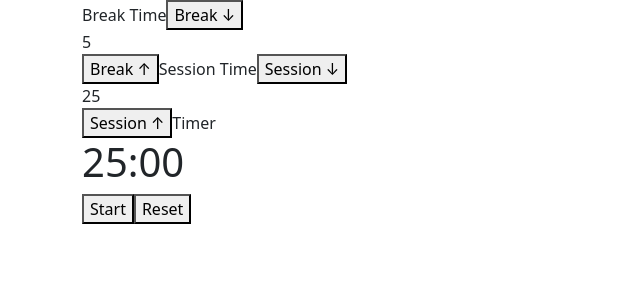
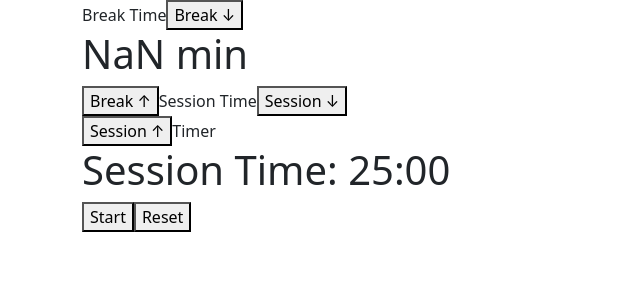
Before and after one commit to Milda100/Timer, a React (Vite) app in the folder clock/: page / in a window 1280 px wide. Shown: the top 300 px of the page, without its empty margins (0-640 px from the left). Built offline with nearby package versions, Linux system fonts and the light colour scheme.

Commit message:
added break function

```diff
--- a/clock/src/App.jsx
+++ b/clock/src/App.jsx
@@ -1,23 +1,19 @@
-
+import { useState } from 'react'
 import './App.css'
 import Container from 'react-bootstrap/Container'
 import TimeDisplay from './components/TimeDisplay'
+import Break from './components/Break'
+import Session from './components/Session'
 
-function App() {
+function App({breakTime, setBreakTime}) {
+
 
   return (
     <>
     <Container>
-    <label id="break-label" htmlFor="break-length">Break Time</label>
-    <button id="break-decrement">Break ↓</button>
-    <div id="break-length">5</div>
-    <button id="break-increment">Break ↑</button>
-
-    <label id="session-label" htmlFor="session-length">Session Time</label>
-    <button id="session-decrement">Session ↓</button>
-    <div id="session-length">25</div>
-    <button in="session-increment">Session ↑</button>
-    <TimeDisplay initialTime={1500}/>
+    <Break breakTime={breakTime} setBreakTime={setBreakTime} />
+      <Session sessionTime={1500} />
+    <TimeDisplay sessionTime={1500} breakTime={breakTime}/>
     </Container>
     </>
   )
--- a/clock/src/components/Break.jsx
+++ b/clock/src/components/Break.jsx
@@ -0,0 +1,19 @@
+import { useState } from 'react';
+
+const Break = ({ breakTime, setBreakTime }) => {
+  return (
+    <>
+      <label id="break-label" htmlFor="break-length">Break Time</label>
+      <button id="break-decrement" onClick={() => setBreakTime(prev => Math.max(prev - 60, 60))}>
+        Break ↓
+      </button>
+      <h1 id="break-length">{breakTime / 60} min</h1> {/* Converts seconds to minutes */}
+      <button id="break-increment" onClick={() => setBreakTime(prev => Math.min(prev + 60, 900))}>
+        Break ↑
+      </button>
+    </>
+  );
+};
+
+
+export default Break;
--- /dev/null
+++ b/clock/src/components/Session.jsx
@@ -0,0 +1,16 @@
+import { useState } from "react";
+
+const Session = ({sessionTime}) => {
+
+
+    return (
+        <>
+            <label id="session-label" htmlFor="session-length">Session Time</label>
+            <button id="session-decrement">Session ↓</button>
+            <div id="session-length">{}</div>
+            <button in="session-increment">Session ↑</button>
+        </>
+    )
+}
+
+export default Session;
--- a/clock/src/components/TimeDisplay.jsx
+++ b/clock/src/components/TimeDisplay.jsx
@@ -1,17 +1,27 @@
 import { useState, useEffect } from "react";
 
-const TimeDisplay = () => {
- const [timeLeft, setTimeLeft] = useState(1500);
+const TimeDisplay = ({sessionTime}) => {
+ const [timeLeft, setTimeLeft] = useState(sessionTime);
  const [isRunning, setIsRunning] = useState(false);
+ const [onBreak, setOnBreak] = useState(false);
+ const [breakTime, setBreakTime] = useState(300);
+
 
  useEffect(() => {
     if (!isRunning) return;
 
     const interval = setInterval(() => {
-        setTimeLeft(prevTime => (prevTime > 0 ? prevTime - 1 : 0));
+        setTimeLeft(prevTime => {
+            if (prevTime > 1) {
+                return prevTime -1;
+            }
+            setIsRunning(false);  // Stop timer when it reaches 0
+            setOnBreak(prev => !prev); // Switch between work/break
+            return onBreak ? sessionTime : breakTime; // Reset to the next timer
+        });
     }, 1000);
     return () => clearInterval(interval);
- }, [isRunning]);
+ }, [isRunning, onBreak]);
 
  const formatTime = () => {
     const minutes = String(Math.floor(timeLeft / 60)).padStart(2, '0');
@@ -25,13 +35,15 @@ const handlePlayPause = () => {
 
 const handleReset = () => {
     setIsRunning(false);
-    setTimeLeft(1500);
+    setOnBreak(false);
+    setTimeLeft(sessionTime);
+    setBreakTime(breakTime);
 }
 
  return (
     <>
         <label id="timer-label" htmlFor="time-left">Timer</label>
-        <h1 id="time-left">{formatTime()}</h1>
+        <h1 id="time-left">{onBreak ? "Break Time" : "Session Time"}: {formatTime()}</h1>
         <button id="start_stop" onClick={handlePlayPause}>{isRunning ? "Pause" : "Start"}</button>
         <button id="reset" onClick={handleReset}>Reset</button>
     </>
```
